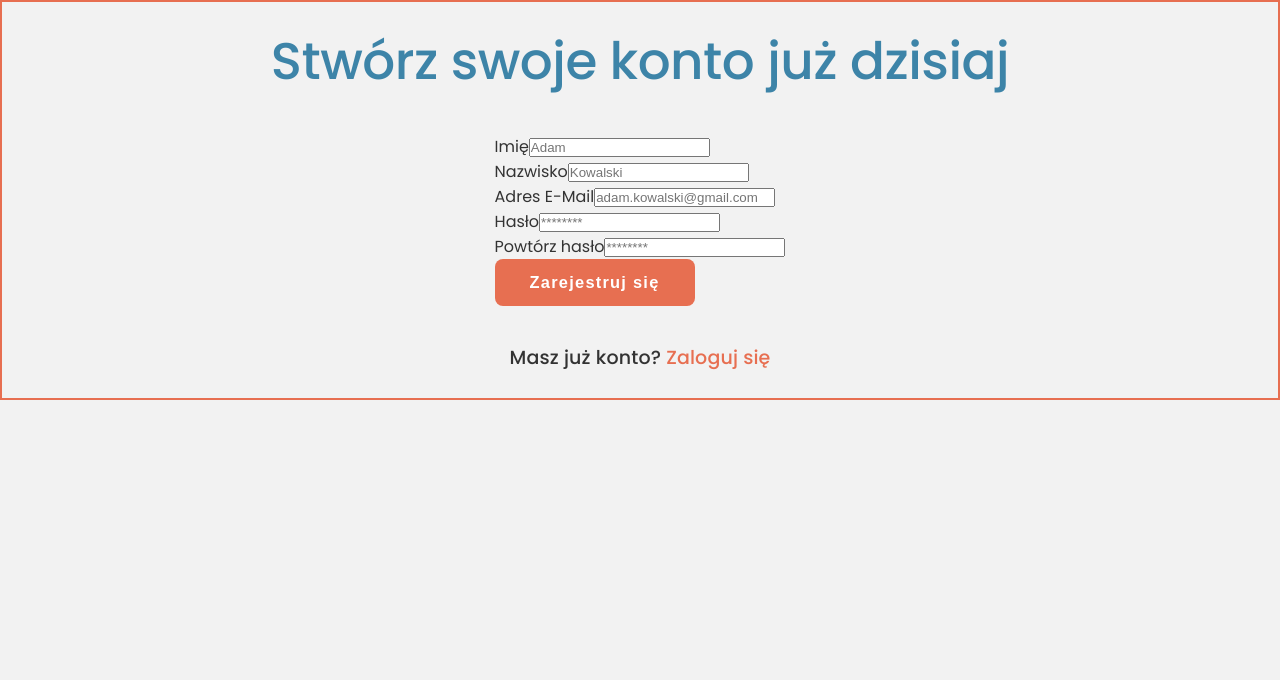
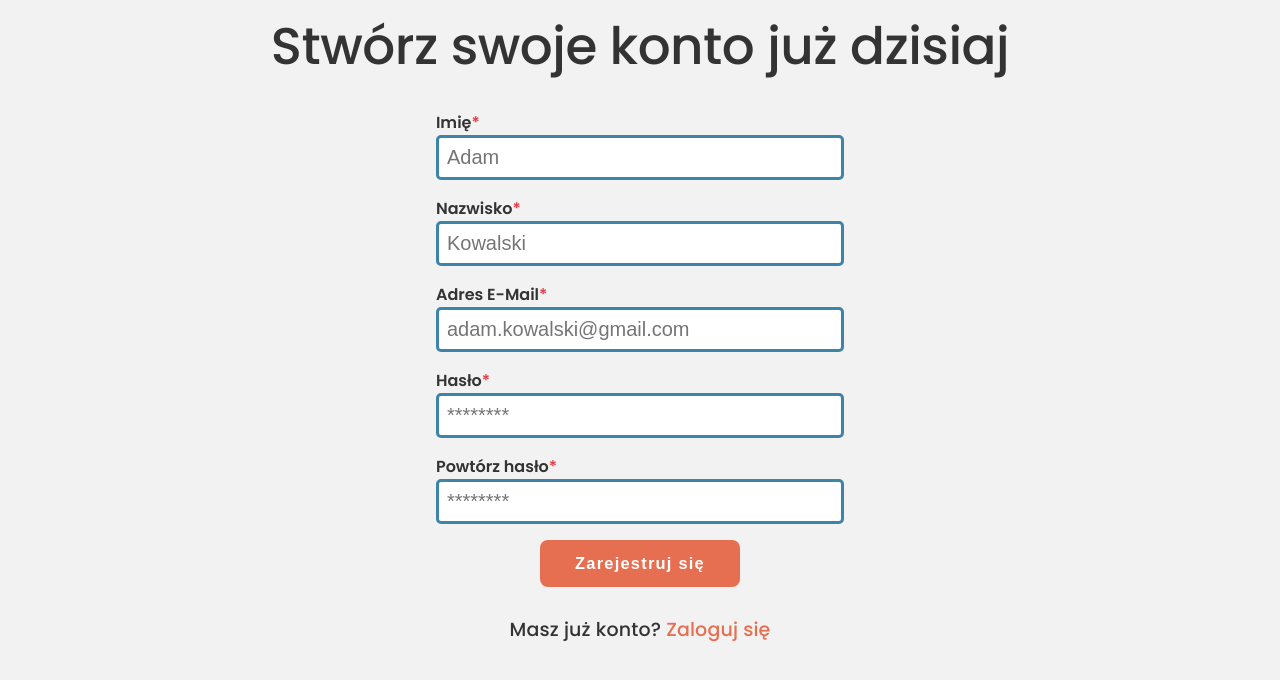
Before and after one commit to PixelSculptor/desk-me, a React (Vite) app in the folder frontend/: page /register in a window 1280 px wide. Shown: the top 680 px of the page. Built offline with nearby package versions, Linux system fonts and the light colour scheme.

Commit message:
create styles for input field component

```diff
--- /dev/null
+++ b/frontend/src/components/InputField/InputField.module.scss
@@ -0,0 +1,23 @@
+@use '../../styles/index.scss' as utils;
+
+.inputField {
+    width: 100%;
+
+    &__label {
+        font-weight: 600;
+
+        &:has(+ .inputField__input:required)::after {
+            content: '*';
+            color: utils.$error-color;
+        }
+    }
+
+    &__input {
+        position: relative;
+        font-size: 1.25rem;
+        width: 100%;
+        padding: 0.5rem;
+        border: 0.188rem solid utils.$primary-color;
+        border-radius: 0.313rem;
+    }
+}
--- a/frontend/src/components/InputField/InputField.tsx
+++ b/frontend/src/components/InputField/InputField.tsx
@@ -1,5 +1,8 @@
 import { FieldValues } from 'react-hook-form';
 import { InputFieldProps } from './InputField.types';
+
+import styles from './InputField.module.scss';
+import classNames from 'classnames';
 
 export function InputField<T extends FieldValues>({
     label,
@@ -11,12 +14,12 @@ export function InputField<T extends FieldValues>({
     register,
 }: InputFieldProps<T>) {
     return (
-        <div className="inputField">
-            <label className="inputField__label" htmlFor={id}>
+        <div className={classNames(styles['inputField'])}>
+            <label className={styles['inputField__label']} htmlFor={id}>
                 {label}
             </label>
             <input
-                className="inputField__input"
+                className={styles['inputField__input']}
                 type={type}
                 {...register(id)}
                 required={required}
--- /dev/null
+++ b/frontend/src/components/RegistrationForm/RegistrationForm.module.scss
@@ -0,0 +1,9 @@
+@use '../../styles/index.scss' as utils;
+
+.registration {
+    gap: 2rem;
+
+    &__form {
+        @include utils.display_flex(column);
+    }
+}
--- a/frontend/src/components/RegistrationForm/RegistrationForm.tsx
+++ b/frontend/src/components/RegistrationForm/RegistrationForm.tsx
@@ -6,6 +6,8 @@ import { InputField } from '@components/InputField/InputField';
 import { Button } from '@components/Button/Button';
 
 import { TSignUpSchema, signUpSchema } from './RegisterForm.types';
+
+import styles from './RegistrationForm.module.scss';
 
 export const RegistrationForm = function RegistrationForm() {
     const {
@@ -46,15 +48,16 @@ export const RegistrationForm = function RegistrationForm() {
         reset();
     };
     return (
-        <section className="registration">
+        <section className={styles['registration']}>
             <form
-                className="registration__form"
+                className={styles['registration__form']}
                 onSubmit={handleSubmit(onSubmit)}
             >
                 <InputField
                     id="name"
                     label="Imię"
                     placeholder="Adam"
+                    required
                     register={register}
                     error={errors.name}
                 />
@@ -62,6 +65,7 @@ export const RegistrationForm = function RegistrationForm() {
                     id="surname"
                     label="Nazwisko"
                     placeholder="Kowalski"
+                    required
                     register={register}
                     error={errors.surname}
                 />
@@ -70,6 +74,7 @@ export const RegistrationForm = function RegistrationForm() {
                     label="Adres E-Mail"
                     type="email"
                     placeholder="adam.kowalski@gmail.com"
+                    required
                     register={register}
                     error={errors.email}
                 />
@@ -78,6 +83,7 @@ export const RegistrationForm = function RegistrationForm() {
                     label="Hasło"
                     type="password"
                     placeholder="********"
+                    required
                     register={register}
                     error={errors.password}
                 />
@@ -86,6 +92,7 @@ export const RegistrationForm = function RegistrationForm() {
                     label="Powtórz hasło"
                     type="password"
                     placeholder="********"
+                    required
                     register={register}
                     error={errors.confirmPassword}
                 />
--- a/frontend/src/routes/Registration/Registration.module.scss
+++ b/frontend/src/routes/Registration/Registration.module.scss
@@ -2,14 +2,13 @@
 
 .registrationPanel {
     @include utils.display_flex(column, center, space-around);
-    height: 100vh;
-    height: 50dvh;
-    border: 2px solid utils.$accent-color;
+    gap: 2rem;
+    height: 80vh;
+    height: 80dvh;
     padding: 1rem 2rem;
 
     &__heading {
         text-align: center;
-        color: utils.$primary-color;
     }
 
     &__redirectLogin {
--- a/frontend/src/styles/main.scss
+++ b/frontend/src/styles/main.scss
@@ -10,6 +10,7 @@ body {
     font-family: 'Poppins', 'Arial', sans-serif;
     background-color: utils.$background-color;
     color: utils.$text-color;
+    box-sizing: border-box;
 }
 
 h1,
```
